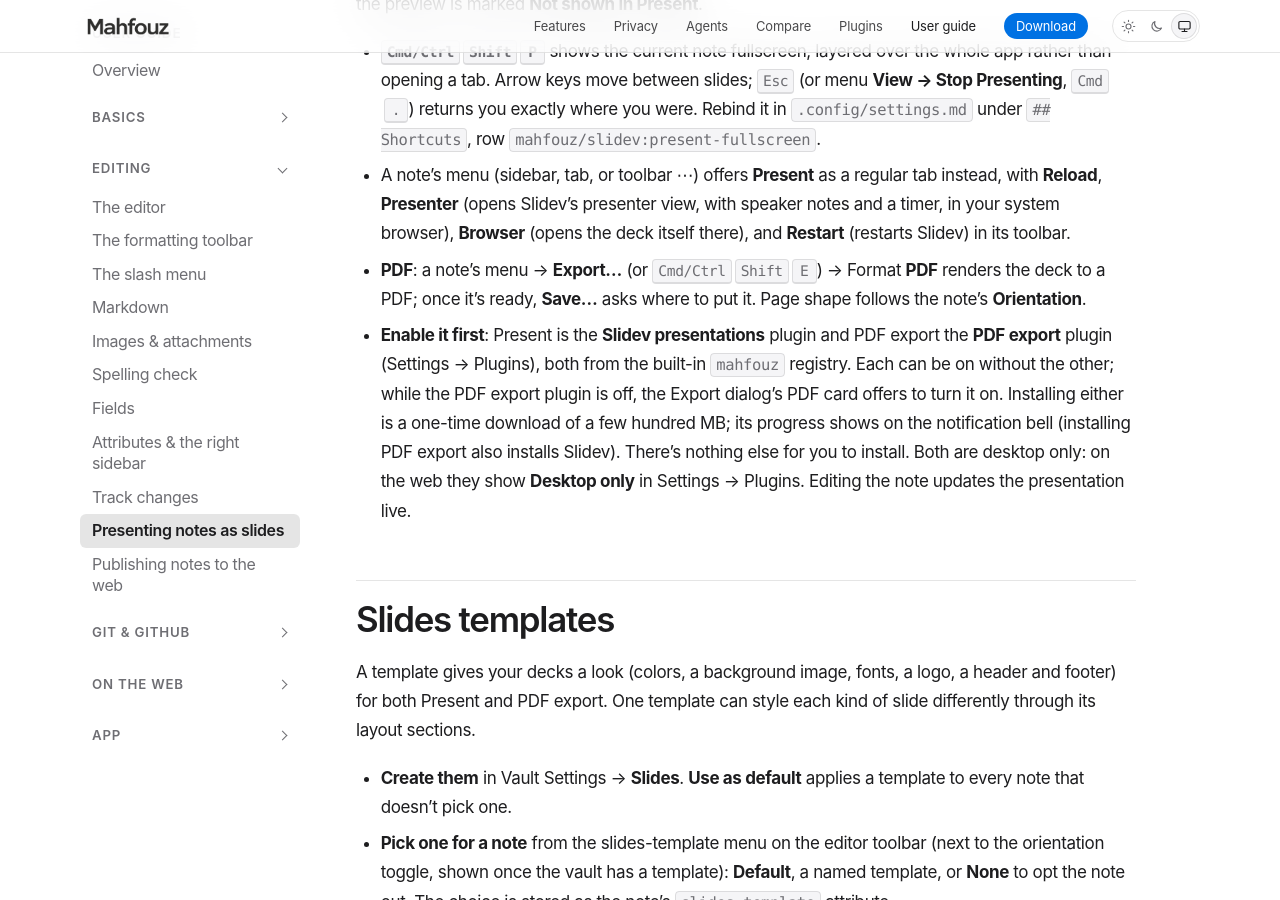
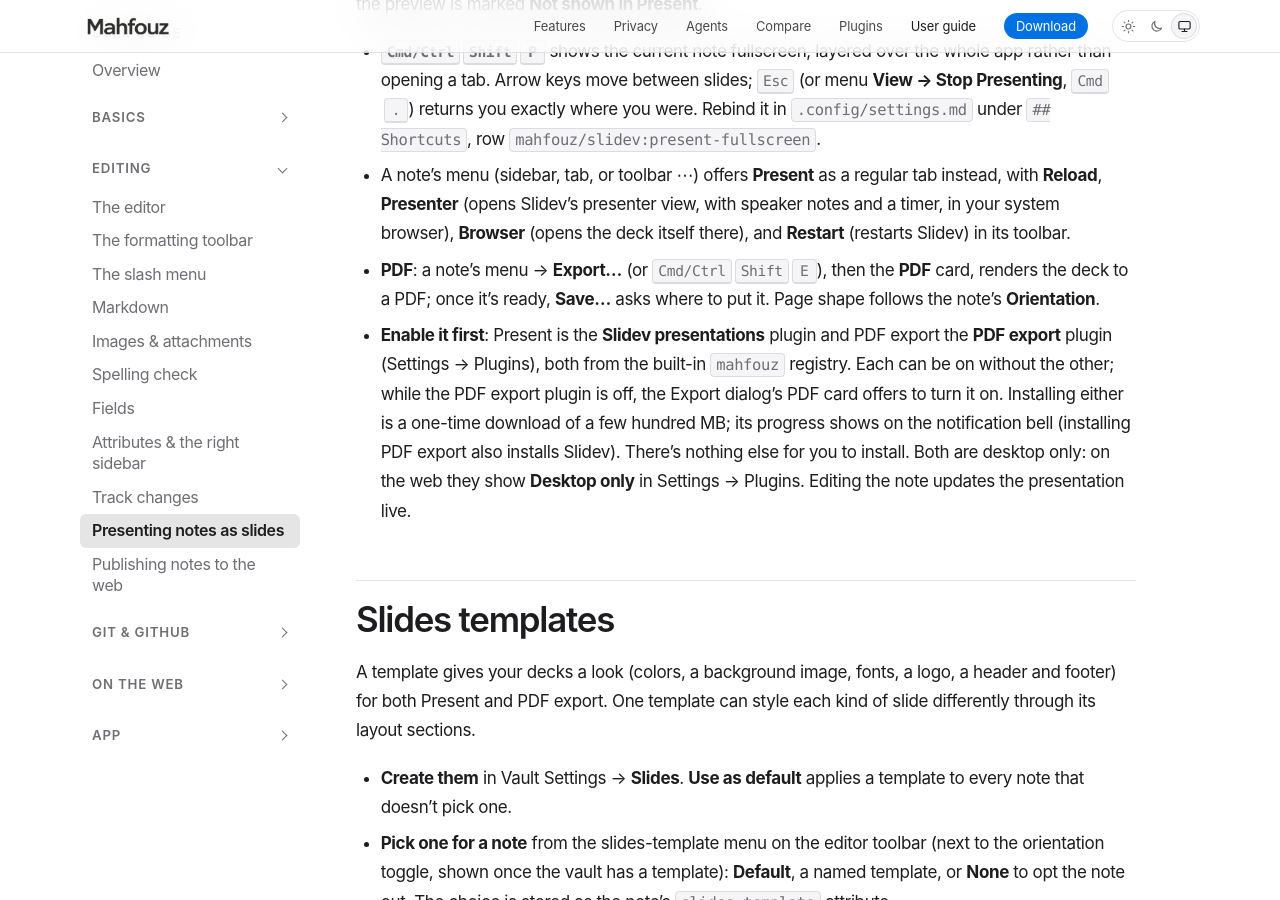
Before and after one commit to mahfouz-app/docs, a Jekyll site: the page built from guide/slides.md, in a window 1280 px wide and 900 px high, scrolled down 1458 px. Built offline with Jekyll 4.4.1, drawn with Linux system fonts in a browser that asks for light colours.

Commit message:
guide: say Word where PDF export rules apply to it too
Track changes and Databases named PDF only for what Word export also does
(original text, database view snapshots), and Slides described the old
Format dropdown instead of the PDF card.

Co-Authored-By: Claude Opus 5.5 <noreply@anthropic.com>

```diff
--- a/guide/slides.md
+++ b/guide/slides.md
@@ -69,9 +69,9 @@ Present**.
   presenter view, with speaker notes and a timer, in your system browser),
   **Browser** (opens the deck itself there), and **Restart** (restarts
   Slidev) in its toolbar.
-- **PDF**: a note's menu → **Export…** (or <kbd>Cmd/Ctrl</kbd><kbd>Shift</kbd><kbd>E</kbd>) → Format
-  **PDF** renders the deck to a PDF; once it's ready, **Save…** asks where
-  to put it. Page shape follows the note's **Orientation**.
+- **PDF**: a note's menu → **Export…** (or <kbd>Cmd/Ctrl</kbd><kbd>Shift</kbd><kbd>E</kbd>), then
+  the **PDF** card, renders the deck to a PDF; once it's ready, **Save…**
+  asks where to put it. Page shape follows the note's **Orientation**.
 - **Enable it first**: Present is the **Slidev presentations** plugin and
   PDF export the **PDF export** plugin (Settings → Plugins), both from
   the built-in `mahfouz` registry. Each can be on without the other; while
```
Also changed, not shown: guide/databases.md (+2 -2 lines), guide/track-changes.md (+1 -1 lines).
